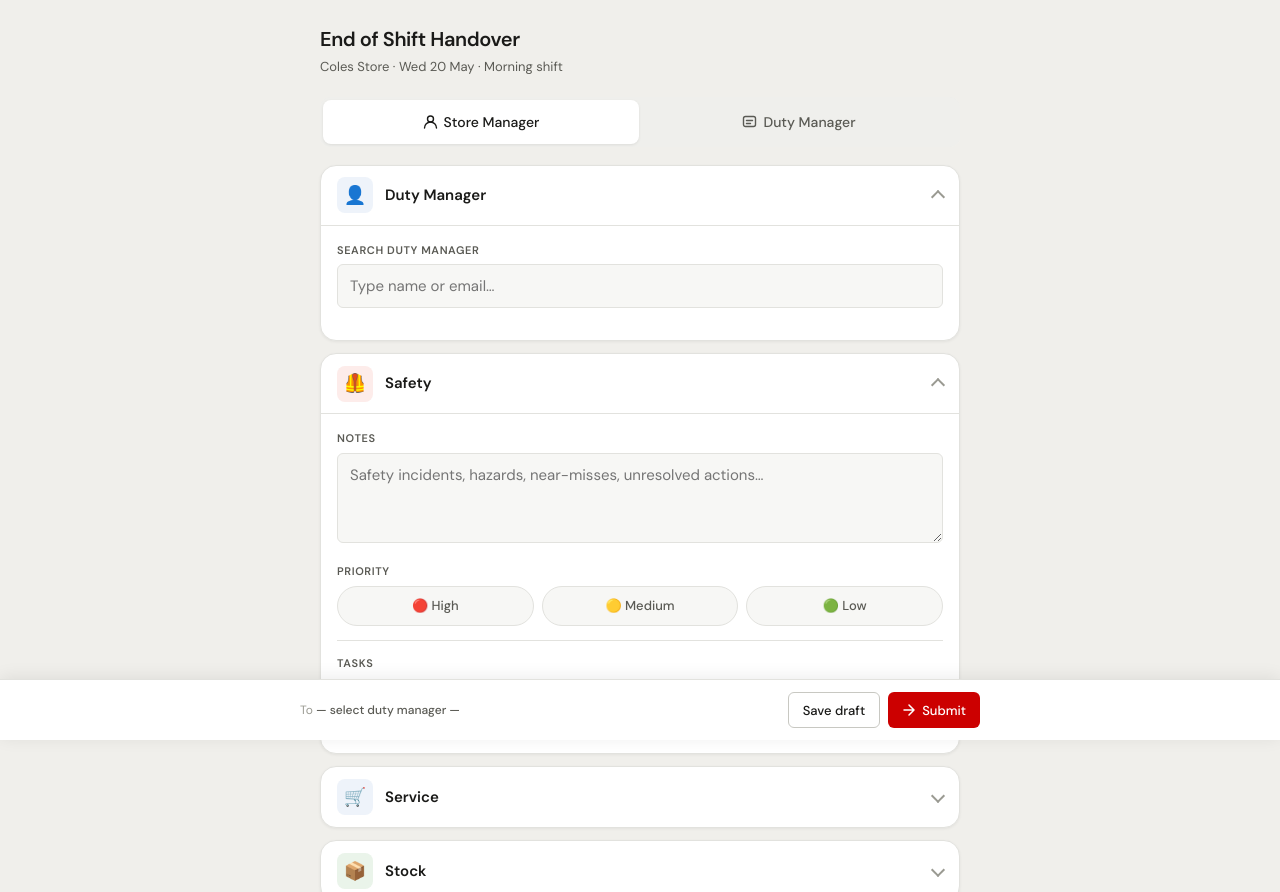
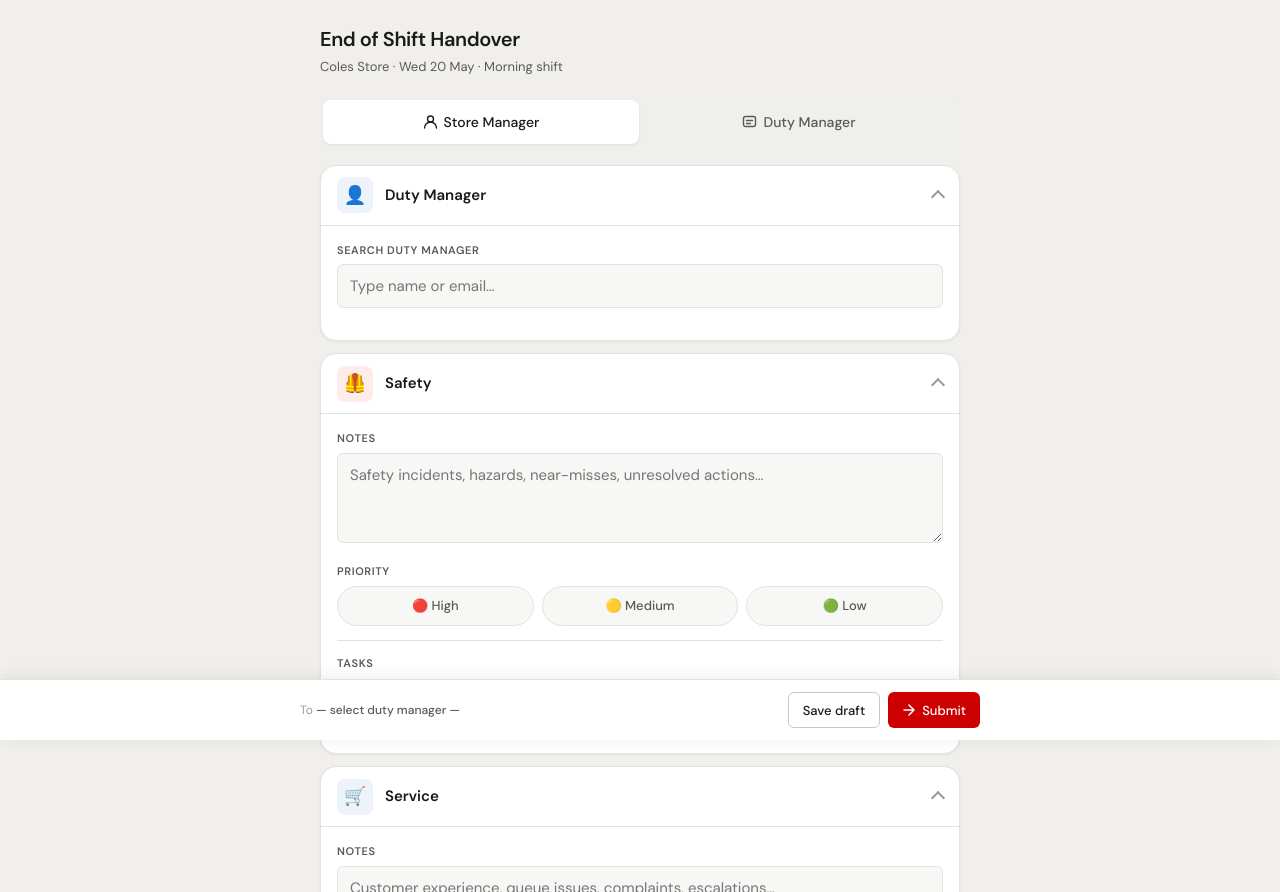
Before and after one commit to kumailanis-sb/coles-project, a website: page public/index.html in a window 1280 px wide. Shown: the part 60-952 px from the top of the page. Drawn offline with Linux system fonts and the light colour scheme.

Commit message:
changing dropdown to be open by default

```diff
--- a/public/index.html
+++ b/public/index.html
@@ -501,7 +501,7 @@ function buildSectionCards(){
   const c=document.getElementById('section-cards');
   SECTIONS.forEach((sec,idx)=>{
     const card=document.createElement('div');
-    card.className='card'+(idx===0?' open':'');
+    card.className='card open';
     card.id='card-'+sec.id;
     card.innerHTML=`
       <div class="card-header" onclick="document.getElementById('card-${sec.id}').classList.toggle('open')">
```
